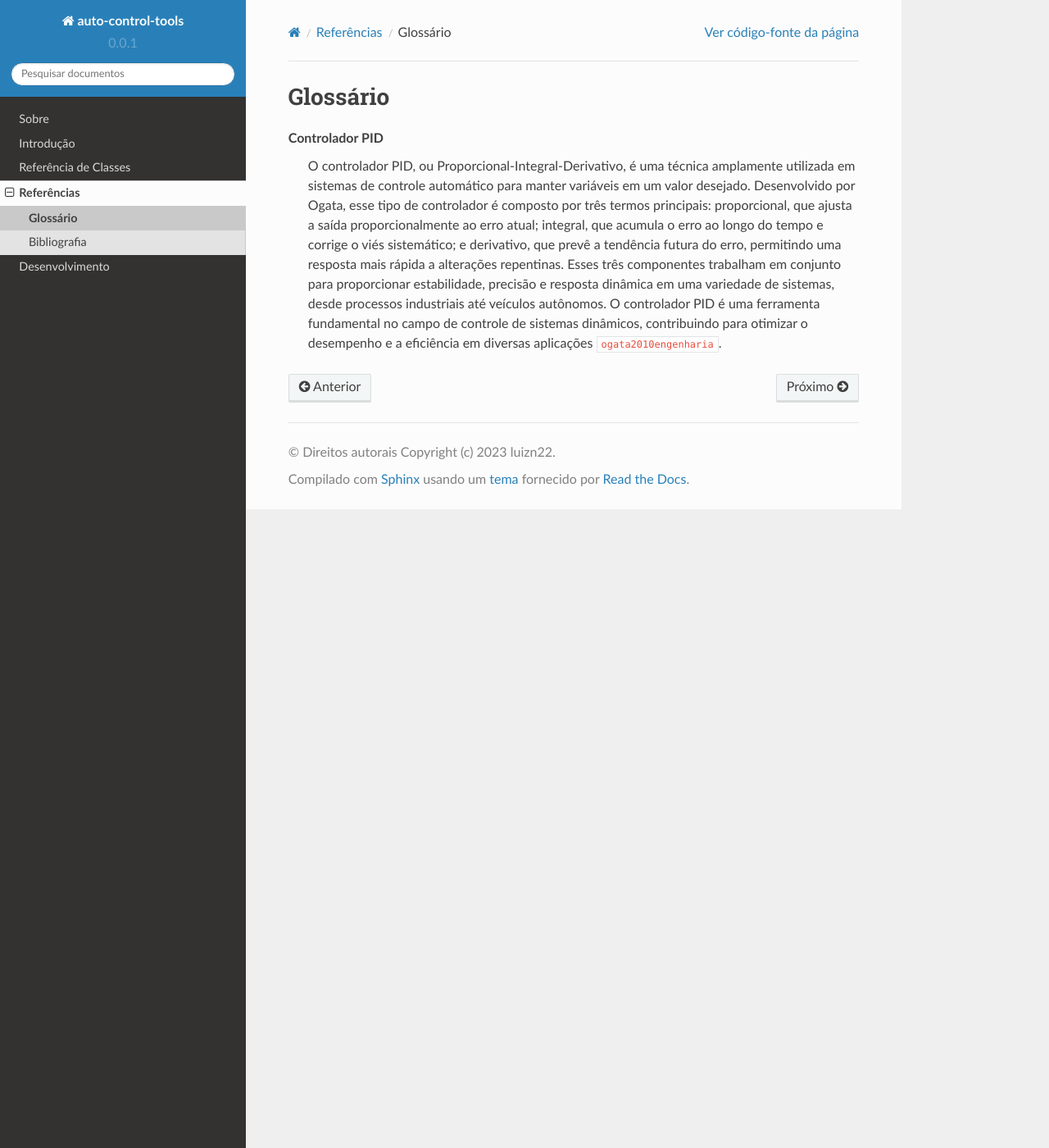
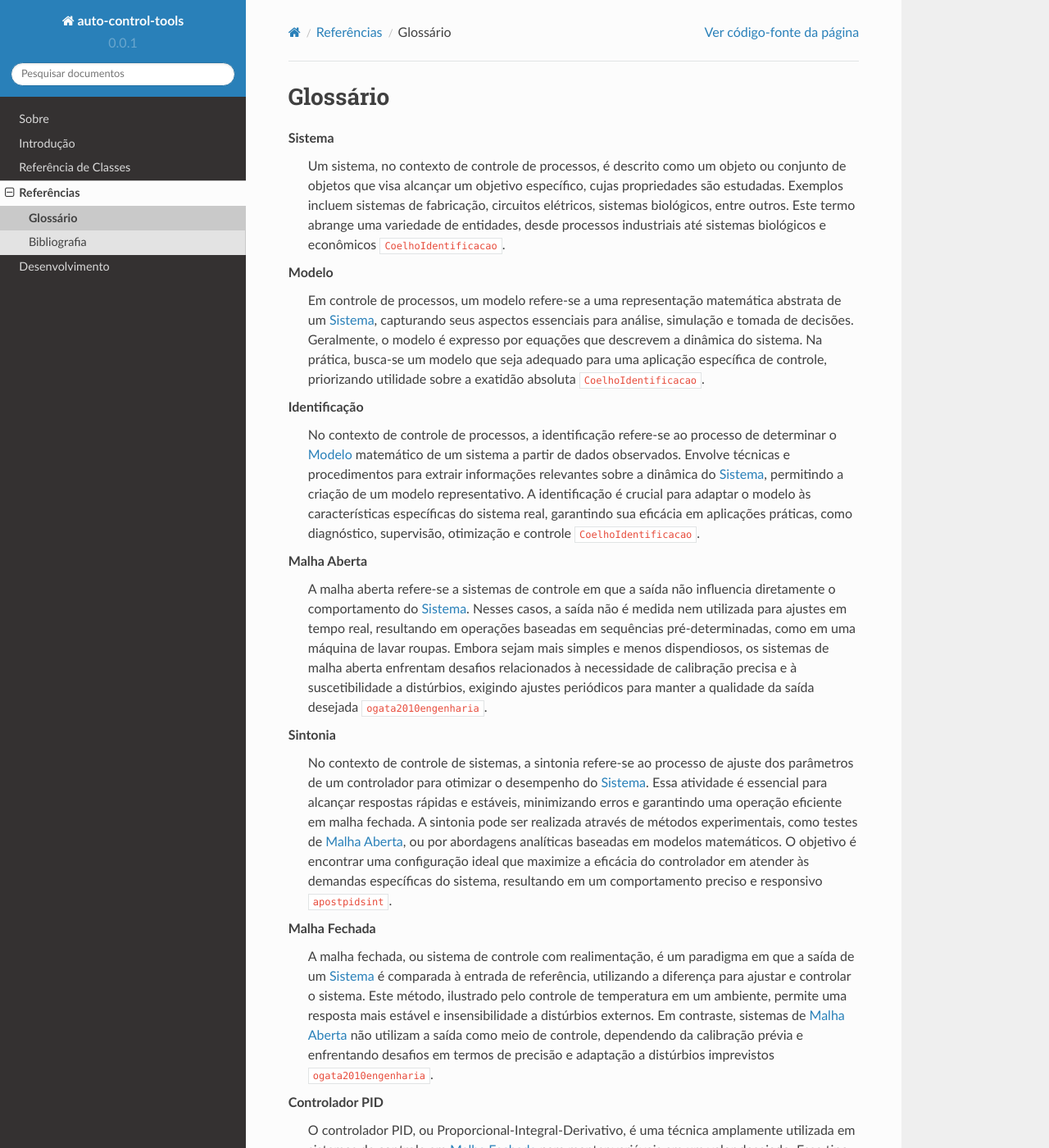
Before and after one commit to luizn22/auto-control-tools, a Sphinx documentation site: the page built from docs/source/glossary.rst, in a window 1280 px wide and 1400 px high. Shown: the whole window at 82% size. Built offline with Sphinx 7.4.7 and the Read the Docs theme 2.0.0, drawn with Linux system fonts in a browser that asks for light colours; cross-references to code outside the pages are shown as plain code; some of the changed text lies outside the part shown.

Commit message:
add new terms to glossary.rst and references

```diff
--- a/docs/source/bibliography.bib
+++ b/docs/source/bibliography.bib
@@ -30,3 +30,12 @@
   year={2010},
   publisher={Pearson Universidades}
 }
+
+@misc{apostpidsint,
+  author       = {Eduardo Aoun Tannuri, Prof. Dr.},
+  title        = {Apostila sobre PID e Métodos de Sintonia},
+  howpublished = {Departamento de Engenharia Mecatrônica e Sistemas Mecânicos, Escola Politécnica da Universidade de São Paulo},
+  url          = {https://edisciplinas.usp.br/pluginfile.php/5123982/mod_resource/content/1/Apostila%20sobre%20PID%20e%20M%C3%A9todos%20de%20Sintonia.pdf},
+  year         = {Ano Desconhecido},
+  note         = {Último acesso em 03/11/2023}
+}
--- a/docs/source/glossary.rst
+++ b/docs/source/glossary.rst
@@ -4,13 +4,70 @@ Glossário
 
 .. glossary::
 
+    Sistema
+        Um sistema, no contexto de controle de processos, é descrito como um objeto ou conjunto de objetos que visa
+        alcançar um objetivo específico, cujas propriedades são estudadas. Exemplos incluem sistemas de fabricação,
+        circuitos elétricos, sistemas biológicos, entre outros. Este termo abrange uma variedade de entidades,
+        desde processos industriais até sistemas biológicos e econômicos :cite:`CoelhoIdentificacao`.
+
+    Modelo
+        Em controle de processos, um modelo refere-se a uma representação matemática abstrata de um :term:`Sistema`,
+        capturando seus aspectos essenciais para análise, simulação e tomada de decisões. Geralmente, o modelo é
+        expresso por equações que descrevem a dinâmica do sistema. Na prática, busca-se um modelo que seja adequado
+        para uma aplicação específica de controle, priorizando utilidade sobre a exatidão absoluta
+        :cite:`CoelhoIdentificacao`.
+
+    Identificação
+        No contexto de controle de processos, a identificação refere-se ao processo de determinar o :term:`Modelo`
+        matemático de um sistema a partir de dados observados. Envolve técnicas e procedimentos para extrair informações
+        relevantes sobre a dinâmica do :term:`Sistema`, permitindo a criação de um modelo representativo.
+        A identificação é crucial para adaptar o modelo às características específicas do sistema real, garantindo sua
+        eficácia em aplicações práticas, como diagnóstico, supervisão, otimização e controle
+        :cite:`CoelhoIdentificacao`.
+
+    Malha Aberta
+        A malha aberta refere-se a sistemas de controle em que a saída não influencia diretamente o comportamento do
+        :term:`Sistema`. Nesses casos, a saída não é medida nem utilizada para ajustes em tempo real,
+        resultando em operações baseadas em sequências pré-determinadas, como em uma máquina de lavar roupas.
+        Embora sejam mais simples e menos dispendiosos, os sistemas de malha aberta enfrentam desafios relacionados
+        à necessidade de calibração precisa e à suscetibilidade a distúrbios, exigindo ajustes periódicos para manter a
+        qualidade da saída desejada :cite:`ogata2010engenharia`.
+
+    Sintonia
+        No contexto de controle de sistemas, a sintonia refere-se ao processo de ajuste dos parâmetros de um
+        controlador para otimizar o desempenho do :term:`Sistema`. Essa atividade é essencial para alcançar respostas
+        rápidas e estáveis, minimizando erros e garantindo uma operação eficiente em malha fechada.
+        A sintonia pode ser realizada através de métodos experimentais, como testes de :term:`Malha Aberta`, ou por
+        abordagens analíticas baseadas em modelos matemáticos. O objetivo é encontrar uma configuração ideal que
+        maximize a eficácia do controlador em atender às demandas específicas do sistema, resultando em um comportamento
+        preciso e responsivo :cite:`apostpidsint`.
+
+    Malha Fechada
+        A malha fechada, ou sistema de controle com realimentação, é um paradigma em que a saída de um :term:`Sistema` é
+        comparada à entrada de referência, utilizando a diferença para ajustar e controlar o sistema. Este método,
+        ilustrado pelo controle de temperatura em um ambiente, permite uma resposta mais estável e insensibilidade a
+        distúrbios externos. Em contraste, sistemas de :term:`Malha Aberta` não utilizam a saída como meio de controle,
+        dependendo da calibração prévia e enfrentando desafios em termos de precisão e adaptação a distúrbios
+        imprevistos :cite:`ogata2010engenharia`.
+
     Controlador PID
         O controlador PID, ou Proporcional-Integral-Derivativo, é uma técnica amplamente utilizada em sistemas de
-        controle automático para manter variáveis em um valor desejado. Desenvolvido por Ogata, esse tipo de controlador
-        é composto por três termos principais: proporcional, que ajusta a saída proporcionalmente ao erro atual;
-        integral, que acumula o erro ao longo do tempo e corrige o viés sistemático; e derivativo, que prevê a
-        tendência futura do erro, permitindo uma resposta mais rápida a alterações repentinas. Esses três componentes
-        trabalham em conjunto para proporcionar estabilidade, precisão e resposta dinâmica em uma variedade de sistemas,
-        desde processos industriais até veículos autônomos. O controlador PID é uma ferramenta fundamental no campo de
-        controle de sistemas dinâmicos, contribuindo para otimizar o desempenho e a eficiência em diversas aplicações
+        controle em :term:`Malha Fechada` para manter variáveis em um valor desejado. Esse tipo de controlador é
+        composto por três termos principais:
+
+        - proporcional, que ajusta a saída proporcionalmente ao erro atual;
+        - integral, que acumula o erro ao longo do tempo e corrige o viés sistemático;
+        - e derivativo, que prevê tendência futura do erro, permitindo uma resposta mais rápida a alterações repentinas.
+
+        Esses três componentes trabalham em conjunto para proporcionar estabilidade, precisão e resposta dinâmica em uma
+        variedade de sistemas. O controlador PID é uma ferramenta fundamental no campo de controle de sistemas
+        dinâmicos, contribuindo para otimizar o desempenho e a eficiência em diversas aplicações
         :cite:`ogata2010engenharia`.
+
+    Aproximação de Ganhos
+        No contexto da :term:`Sintonia` eficaz de :term:`Controlador PID`, busca-se uma aproximação precisa dos
+        parâmetros para otimizar o desempenho em sistemas de controle em :term:`Malha Fechada`. Métodos experimentais
+        de :term:`Malha Aberta`, como a aplicação de um sinal degrau na saída do controlador e o subsequente registro
+        da resposta do :term:`Sistema`, são comumente empregados para essa finalidade. Essa abordagem, independente de
+        métodos específicos, visa aprimorar a determinação dos parâmetros PID, facilitando a sintonia fina do
+        controlador e, consequentemente, melhorando a eficiência do sistema :cite:`apostpidsint`.
```
